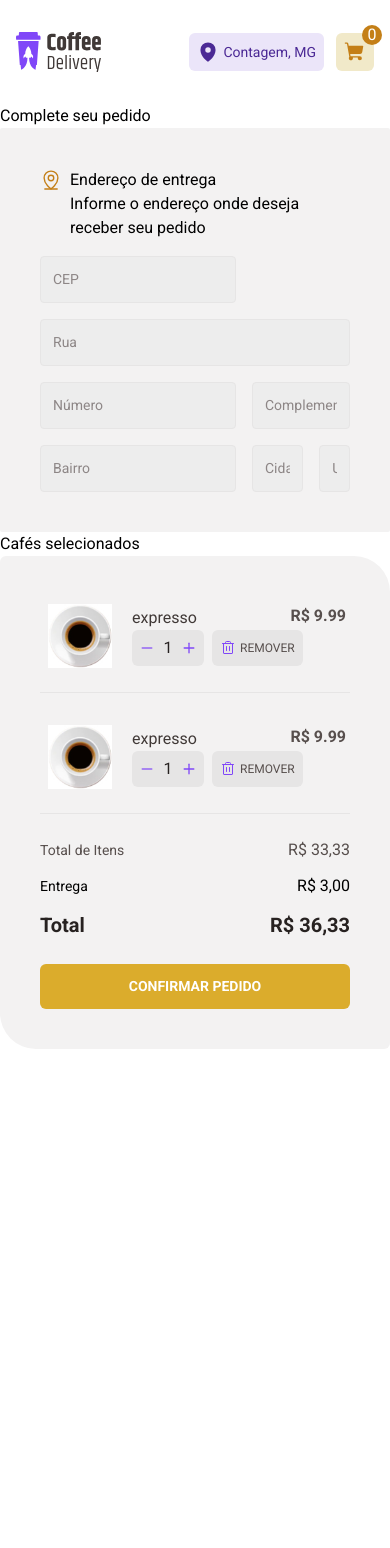
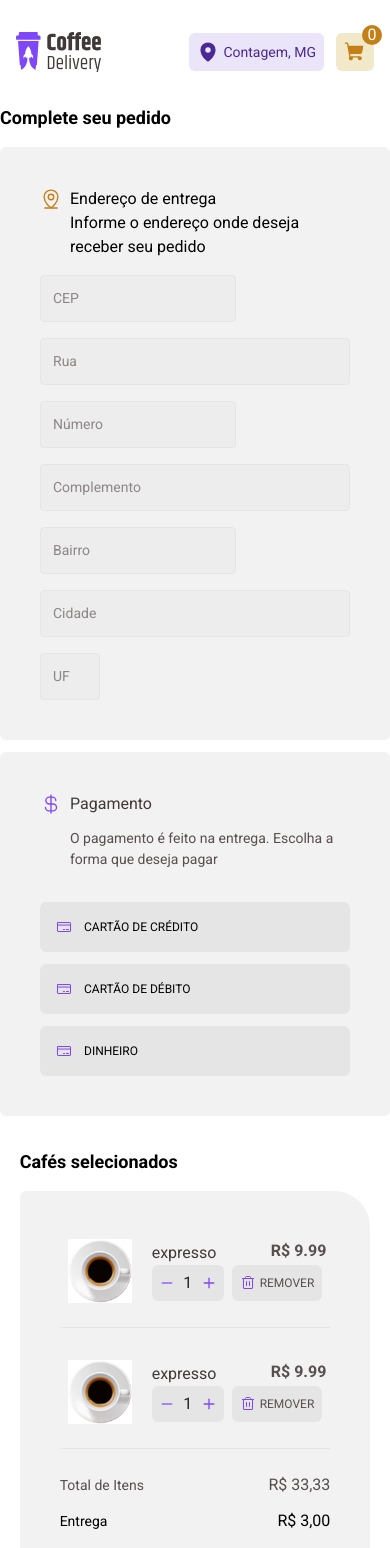
Before and after one commit to luiszkm/CoffeeDeleivery, a React (Vite) app: page /checkout in a window 390 px wide. Shown: the top 1548 px of the page. Before the commit the page ends 1049 px from the top, so only its background shows below. Built offline with nearby package versions, Linux system fonts and the light colour scheme.

Commit message:
add method payment

```diff
--- a/src/pages/checkout/Checkout.tsx
+++ b/src/pages/checkout/Checkout.tsx
@@ -2,6 +2,7 @@ import { useState } from 'react'
 import { TabCard } from '../../components/TabCard'
 import { PurchaseForm } from './components/PurchaseForm'
 import { useForm, FormProvider } from 'react-hook-form'
+import { PaymentMethod } from './components/PaymentMethod';
 
 interface ClientAddress {
   id: string;
@@ -14,7 +15,7 @@ interface ClientAddress {
 
 export function Checkout() {
   const clientAddressForm = useForm<ClientAddress>()
-  const {  handleSubmit, reset } = clientAddressForm
+  const { handleSubmit, reset } = clientAddressForm
 
 
   const [amountProduct, setAmountProduct] = useState(1)
@@ -24,17 +25,20 @@ export function Checkout() {
 
 
   return (
-    <div>
+    <div className="flex flex-col items-center gap-8 md:flex-row">
       <section>
-        <h2>Complete seu pedido</h2>
-        <form action="">
+        <h2 className="text-lg font-bold mb-4">Complete seu pedido</h2>
+        <form action=""
+        className="flex flex-col items-center gap-3 w-full max-w-[640px]"
+        >
           <FormProvider {...clientAddressForm}>
             <PurchaseForm />
+            <PaymentMethod />
           </FormProvider>
         </form>
       </section>
       <section>
-        <h2>Cafés selecionados</h2>
+        <h2 className="text-lg font-bold mb-4">Cafés selecionados</h2>
 
         <div className='bg-base-card rounded-tr-[36px] rounded-bl-[36px] rounded-md flex flex-col items-center gap-6 p-10 max-w-md'>
           <TabCard
--- /dev/null
+++ b/src/pages/checkout/components/PaymentMethod.tsx
@@ -0,0 +1,52 @@
+import { CreditCard, CurrencyDollar } from "phosphor-react";
+import { useFormContext } from "react-hook-form";
+
+export function PaymentMethod() {
+  const { register } = useFormContext()
+
+  return (
+    <div className="w-full p-10 bg-base-card rounded-md flex flex-col gap-8 ">
+      <div className="flex flex-col items-start gap-3">
+        <span className="text-base-subTitle flex items-center gap-2">
+          <CurrencyDollar size={22} color="#8047F8" />
+          Pagamento</span>
+        <span className="text-base-text text-sm ml-[30px]">
+          O pagamento é feito na entrega. Escolha a forma que deseja pagar
+        </span>
+      </div>
+
+      <div className="flex items-center flex-col gap-3 text-xs w-full sm:flex-row ">
+
+        <label className="flex items-center gap-3 bg-base-button p-4 uppercase rounded-md cursor-pointer focus-within:border-[1px]  focus-within:bg-purple-light focus-within:border-purple-normal w-full hover:animate-bounce "
+          htmlFor="creditCard">
+          <CreditCard size={16} color="#8047F8" /> Cartão de crédito
+          <input className="w-[1px] h-[1px] border-0 -m-[1px] opacity-0 absolute"
+            id="creditCard"
+            {...register("payment",
+              { required: true })}
+            type="radio"
+            value="creditCard" />
+        </label>
+        <label className="flex items-center gap-3 bg-base-button p-4 uppercase rounded-md cursor-pointer focus-within:border-[1px]  focus-within:bg-purple-light focus-within:border-purple-normal w-full hover:animate-bounce"
+          htmlFor="debitCard">
+          <CreditCard size={16} color="#8047F8" /> Cartão de débito
+
+          <input id="debitCard" className="w-[1px] h-[1px] border-0 -m-[1px] opacity-0 absolute"
+            {...register("payment",
+              { required: true })}
+            type="radio"
+            value="debitCard" />
+        </label>
+        <label className="flex items-center gap-3 bg-base-button p-4 uppercase rounded-md cursor-pointer focus-within:border-[1px]  focus-within:bg-purple-light focus-within:border-purple-normal w-full hover:animate-bounce "
+          htmlFor="money">
+          <CreditCard size={16} color="#8047F8" /> Dinheiro
+          <input id="money" className="w-[1px] h-[1px] border-0 -m-[1px] opacity-0 absolute"
+            {...register("payment",
+              { required: true })}
+            type="radio"
+            value="money" />
+        </label>
+      </div>
+    </div>
+  )
+}
--- a/src/pages/checkout/components/PurchaseForm.tsx
+++ b/src/pages/checkout/components/PurchaseForm.tsx
@@ -6,31 +6,33 @@ import { MapPinLine } from "phosphor-react";
 export function PurchaseForm() {
   const { register } = useFormContext()
   return (
-    <div className="flex items-start flex-col gap-4 bg-base-card rounded-sm p-10 w-full max-w-[640px]">
+    <div className="flex items-start flex-col gap-4 bg-base-card rounded-md p-10 w-full max-w-[640px]">
       <div className="flex flex-col ">
         <span className="flex items-center gap-2">
-        <MapPinLine size={22} color="#C47F17" />
-           Endereço de entrega
-           </span>
+          <MapPinLine size={22} color="#C47F17" />
+          Endereço de entrega
+        </span>
         <span className="flex items-center gap-[30px]">
           <div></div>
           Informe o endereço onde deseja receber seu pedido
-          </span>
+        </span>
       </div>
 
-      <Input placeholder="CEP" id="cep" primary {...register('cep')} />
-      <Input placeholder="Rua" id="street"  {...register('street')} />
+      <Input placeholder="CEP" id="cep" primary {...register('cep',{ required: true })} />
+      <Input placeholder="Rua" id="street"  {...register('street',{ required: true })} />
 
-      <div className="flex items-center  gap-4 w-full ">
-        <Input placeholder="Número" id="number" primary {...register('number')} />
+      <div className="flex flex-col items-start gap-4 w-full sm:flex-row sm:items-center ">
+        <Input placeholder="Número" id="number" primary {...register('number',{ required: true })} />
         <Input placeholder="Complemento" id="complement"  {...register('complement')} />
 
       </div>
-      <div className="flex justify-between items-center gap-4 w-full  ">
-        <Input placeholder="Bairro" id="district" primary {...register('district')} />
-        <Input placeholder="Cidade" id="city"  {...register('city')} />
-        <Input placeholder="UF" id="state" secondary  {...register('state')} />
+      <div className="flex flex-col justify-between items-start gap-4 w-full sm:flex-row sm:items-center  ">
+        <Input placeholder="Bairro" id="district" primary {...register('district',{ required: true })} />
+        <Input placeholder="Cidade" id="city"  {...register('city',{ required: true })} />
+        <Input placeholder="UF" id="state" secondary  {...register('state',{ required: true })} />
       </div>
+
+
     </div>
   )
 
```
